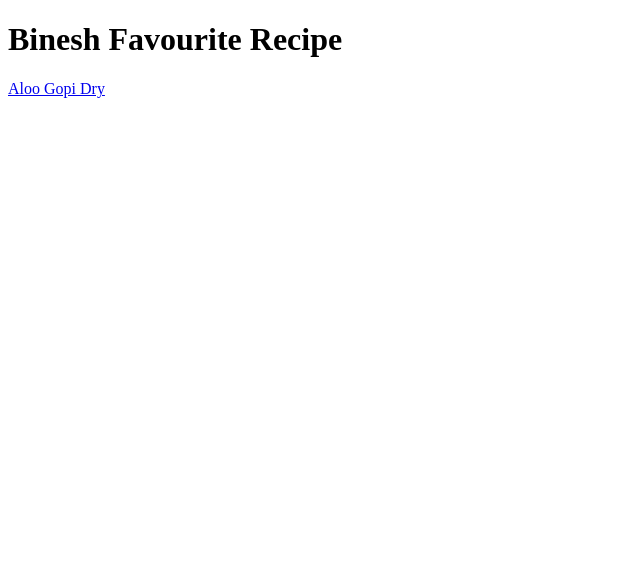
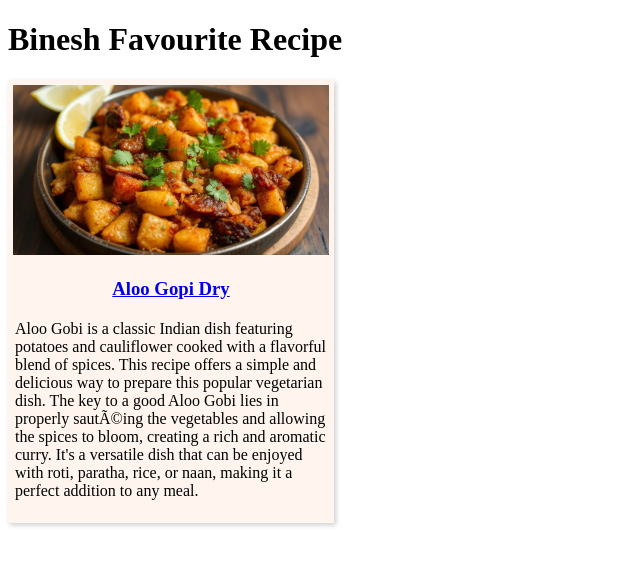
Before and after one commit to My-Work-at-git/Binesh-Protfolio, a plain HTML site: page public/recipe.html in a window 1280 px wide. Shown: the whole page, without its empty margins (0-640 px from the left). Drawn offline with Linux system fonts and the light colour scheme.

Commit message:
short description

```diff
--- a/public/recipe.html
+++ b/public/recipe.html
@@ -3,9 +3,19 @@
     <head>
         <meta charset="UFT-8">
         <title>Binesh Favourite Recipe</title>
+        <link
+            rel="stylesheet";
+            href="./style.css"
+        />
     </head>
     <body>
         <h1>Binesh Favourite Recipe</h1>
-        <a href="../recipe/alooGopi.html">Aloo Gopi Dry</a>
+        <div class="recipe-block">
+            <a href="../recipe/alooGopi.html">
+                <img src="../recipe/resource/images/alooGopi/coverImage.jpeg">
+                <h3 style="text-align: center;">Aloo Gopi Dry</h3>
+            </a>
+            <p class="recipe-short-desc">Aloo Gobi is a classic Indian dish featuring potatoes and cauliflower cooked with a flavorful blend of spices.  This recipe offers a simple and delicious way to prepare this popular vegetarian dish. The key to a good Aloo Gobi lies in properly sautéing the vegetables and allowing the spices to bloom, creating a rich and aromatic curry.  It's a versatile dish that can be enjoyed with roti, paratha, rice, or naan, making it a perfect addition to any meal.</p>
+        </div>
     </body>
 </html>
--- /dev/null
+++ b/public/style.css
@@ -0,0 +1,15 @@
+.recipe-block {
+    display: block;
+    width: 25%;
+    height: 25%;
+    background-color: #FFF5EE;
+    padding: 5px 5px;
+    /* border: 2px solid black; */
+    box-shadow: 2px 2px 5px rgba(0, 0, 0, 0.2);
+}
+img {
+    width: 100%;
+}
+.recipe-short-desc {
+    padding: 2px;
+}
```
